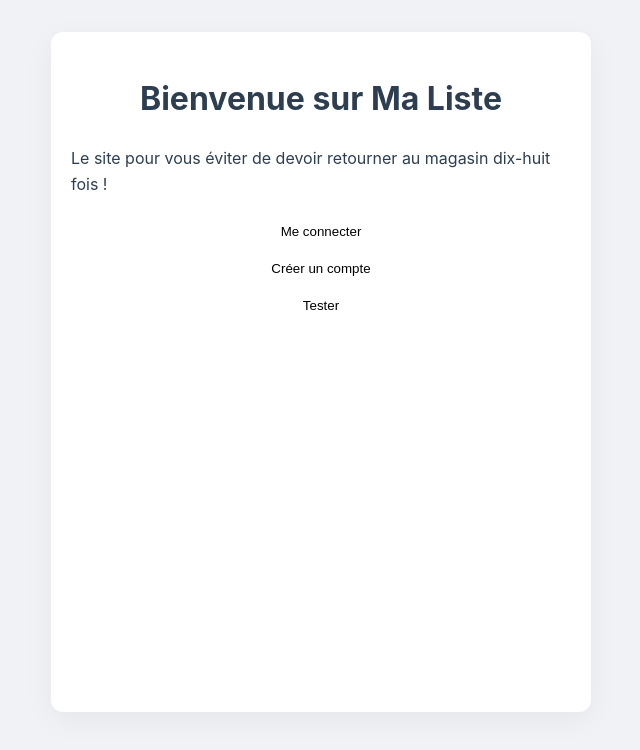
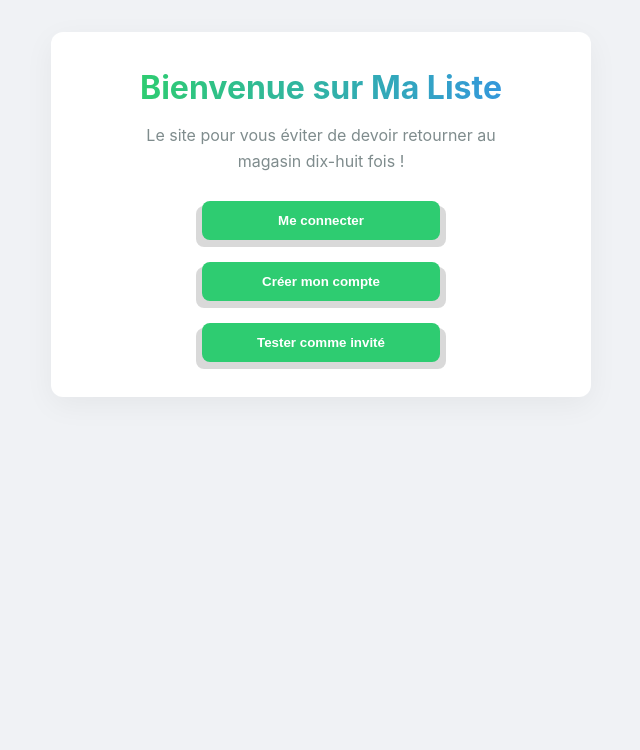
Before and after one commit to Hgo92/malistefront, an Angular app: page / in a window 1280 px wide. Shown: the top 750 px of the page, without its empty margins (319-959 px from the left). Built offline with nearby package versions, Linux system fonts and the light colour scheme.

Commit message:
mise à jour des boutons

```diff
--- a/src/app/features/authentification/auth-component/auth-component.html
+++ b/src/app/features/authentification/auth-component/auth-component.html
@@ -1,6 +1,23 @@
 <div>
+  <h2>Me connecter</h2>
   <input [(ngModel)]="username" placeholder="Nom d'utilisateur" />
   <input [(ngModel)]="password" type="password" placeholder="Mot de passe" />
-  <button (click)="onLogin()">Se connecter</button>
-  <button (click)="onCancel()">Annuler</button>
+
+  <div class="buttonDiv">
+    <button (click)="onLogin()">
+      <span class="shadow"></span>
+      <span class="edge"></span>
+      <div class="front">
+        <span>Se connecter</span>
+      </div>
+    </button>
+
+    <button (click)="onCancel()">
+      <span class="shadow"></span>
+      <span class="edge"></span>
+      <div class="front">
+        <span>Annuler</span>
+      </div>
+    </button>
+  </div>
 </div>
--- a/src/app/features/authentification/auth-component/auth-component.scss
+++ b/src/app/features/authentification/auth-component/auth-component.scss
@@ -0,0 +1,10 @@
+button {
+  max-width : 50%;
+}
+
+.buttonDiv {
+  display : flex;
+  flex-direction : column;
+  flex-wrap: nowrap;
+  align-items: center;
+}
--- a/src/app/features/authentification/confirm-logout-component/confirm-logout-component.html
+++ b/src/app/features/authentification/confirm-logout-component/confirm-logout-component.html
@@ -1,5 +1,15 @@
-<h2 mat-dialog-title>Voulez-vous vous déconnecter ?</h2>
+<h2>Voulez-vous vous déconnecter ?</h2>
 <mat-dialog-actions>
-    <button matButton mat-dialog-close (click)="onLogout()">Me déconnecter</button>
-    <button matButton mat-dialog-close>Annuler</button>
+    <button matButton mat-dialog-close (click)="onLogout()"><span class="shadow"></span>
+      <span class="edge"></span>
+      <div class="front">
+        <span>Me déconnecter</span>
+      </div></button>
+    <button matButton mat-dialog-close>
+        <span class="shadow"></span>
+        <span class="edge"></span>
+        <div class="front">
+            <span>Annuler</span>
+        </div>
+    </button>
 </mat-dialog-actions>
--- a/src/app/features/authentification/confirm-logout-component/confirm-logout-component.scss
+++ b/src/app/features/authentification/confirm-logout-component/confirm-logout-component.scss
@@ -1,23 +1,12 @@
 @use '../../../../styles/variables' as vars;
 
-.logout-dialog {
-  padding: 10px;
-  text-align: center;
+button {
+  max-width : 50%;
+}
 
-  h2 {
-    font-size: 1.3rem;
-    margin-bottom: 25px;
-    color: vars.$text-main;
-  }
-
-  .dialog-actions {
-    display: flex;
-    gap: 10px;
-    justify-content: center;
-
-    button {
-      width: auto; // On ne veut pas qu'ils prennent toute la largeur ici
-      min-width: 120px;
-    }
-  }
+.buttonDiv {
+  display : flex;
+  flex-direction : column;
+  flex-wrap: nowrap;
+  align-items: center;
 }
--- a/src/app/features/authentification/register-component/register-component.html
+++ b/src/app/features/authentification/register-component/register-component.html
@@ -1,6 +1,23 @@
 <div>
+  <h2>Créer mon compte</h2>
   <input [(ngModel)]="username" placeholder="Nom d'utilisateur" />
   <input [(ngModel)]="password" type="password" placeholder="Mot de passe" />
-  <button (click)="onRegister()">S'inscrire</button>
-  <button (click)="onCancel()">Annuler</button>
+
+  <div class="buttonDiv">
+    <button (click)="onRegister()">
+      <span class="shadow"></span>
+      <span class="edge"></span>
+      <div class="front">
+        <span>S'inscrire</span>
+      </div>
+    </button>
+
+    <button (click)="onCancel()">
+      <span class="shadow"></span>
+      <span class="edge"></span>
+      <div class="front">
+        <span>Annuler</span>
+      </div>
+    </button>
+  </div>
 </div>
--- a/src/app/features/authentification/register-component/register-component.scss
+++ b/src/app/features/authentification/register-component/register-component.scss
@@ -0,0 +1,10 @@
+button {
+  max-width : 50%;
+}
+
+.buttonDiv {
+  display : flex;
+  flex-direction : column;
+  flex-wrap: nowrap;
+  align-items: center;
+}
--- a/src/app/features/header-component/header-component.ts
+++ b/src/app/features/header-component/header-component.ts
@@ -22,8 +22,8 @@ ngOnInit(): void {
 // La méthode qui ouvre ma modale
 openDialog() {
   const dialogRef = this.dialog.open(ConfirmLogoutComponent, {
-    height: '400px',
-    width: '600px'
+    height: '250px',
+    width: '400px'
   })
 }
 
--- a/src/app/features/home/home-component/home-component.html
+++ b/src/app/features/home/home-component/home-component.html
@@ -1,7 +1,30 @@
+<div class="buttonDiv">
+
 <h1>Bienvenue sur Ma Liste</h1>
 
 <p>Le site pour vous éviter de devoir retourner au magasin dix-huit fois !</p>
 
-<button (click)="toLogin()">Me connecter</button>
-<button (click)="toRegister()">Créer un compte</button>
-<button (click)="toTest()">Tester</button>
+    <button (click)="toLogin()">
+        <span class="shadow"></span>
+        <span class="edge"></span>
+        <div class="front">
+            <span>Me connecter</span>
+        </div>
+    </button>
+
+    <button (click)="toRegister()">
+        <span class="shadow"></span>
+        <span class="edge"></span>
+        <div class="front">
+            <span>Créer mon compte</span>
+        </div>
+    </button>
+
+    <button (click)="toTest()">
+        <span class="shadow"></span>
+        <span class="edge"></span>
+        <div class="front">
+            <span>Tester comme invité</span>
+        </div>
+    </button>
+</div>
--- a/src/app/features/home/home-component/home-component.scss
+++ b/src/app/features/home/home-component/home-component.scss
@@ -1,12 +1,9 @@
 @use '../../../../styles/variables' as vars;
 
-.home-container {
-  text-align: center;
-  padding: 40px 20px;
-
   h1 {
-    font-size: 2.2rem;
-    margin-bottom: 10px;
+    font-size: 2rem;
+    margin-top: 10px !important;
+    margin-bottom: 10px !important;
     background: linear-gradient(to right, vars.$primary, vars.$accent);
     -webkit-background-clip: text;
     -webkit-text-fill-color: transparent;
@@ -14,8 +11,8 @@
 
   p {
     color: vars.$text-light;
-    font-size: 1.1rem;
-    margin-bottom: 40px;
+    font-size: 1rem;
+    margin: 0 60px 20px 60px;
   }
 
   .auth-actions {
@@ -25,4 +22,15 @@
     max-width: 300px;
     margin: 0 auto;
   }
+
+button {
+  max-width : 50%;
 }
+
+.buttonDiv {
+  display : flex;
+  flex-direction : column;
+  flex-wrap: nowrap;
+  align-items: center;
+  text-align: center;
+}
--- a/src/app/features/list/add-component/add-component.scss
+++ b/src/app/features/list/add-component/add-component.scss
@@ -2,6 +2,7 @@
 
 .add-container {
   padding: 10px;
+
 
   .field-group {
     margin-bottom: 20px;
@@ -25,3 +26,13 @@
     }
   }
 }
+
+mat-dialog-content {
+  padding-top: 0 !important;
+  margin-top: 0 !important;
+}
+
+mat-dialog-actions {
+  padding-top: 0 !important;
+  margin-top: 0 !important;
+}
--- a/src/app/features/list/list-component/list-component.ts
+++ b/src/app/features/list/list-component/list-component.ts
@@ -70,7 +70,7 @@ export class ListComponent implements OnInit{
   // Mon Dialog/modale pour ajouter un item
   toAddComponent() {
       const dialogRef = this.dialog.open(AddComponent, {
-        height: '250px',
+        height: '375px',
         width: '300px'
       });
 
--- a/src/styles.scss
+++ b/src/styles.scss
@@ -27,7 +27,7 @@ app-root {
   background: $card-bg;
   border-radius: $radius;
   box-shadow: $shadow;
-  min-height: 80vh;
+  min-height: 35dvh;
 }
 
 h1, h2, h3 {
@@ -132,3 +132,14 @@ button {
     border-radius: 0;
   }
 }
+
+.mat-mdc-dialog-content {
+  overflow: hidden !important;
+}
+
+.mat-mdc-dialog-actions {
+  display:flex;
+  flex-direction: column;
+  align-items: center;
+  justify-content: center;
+}
```
